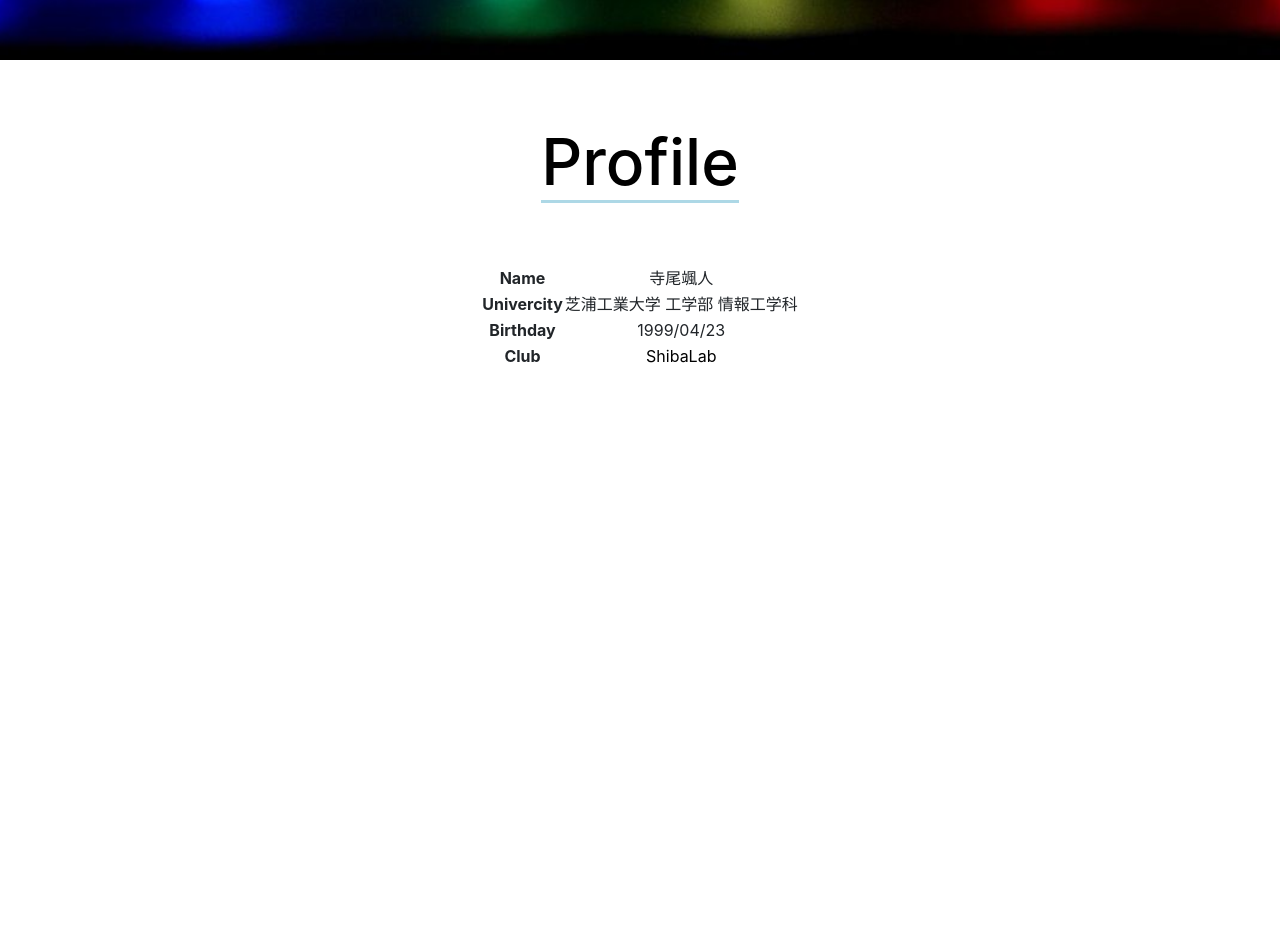
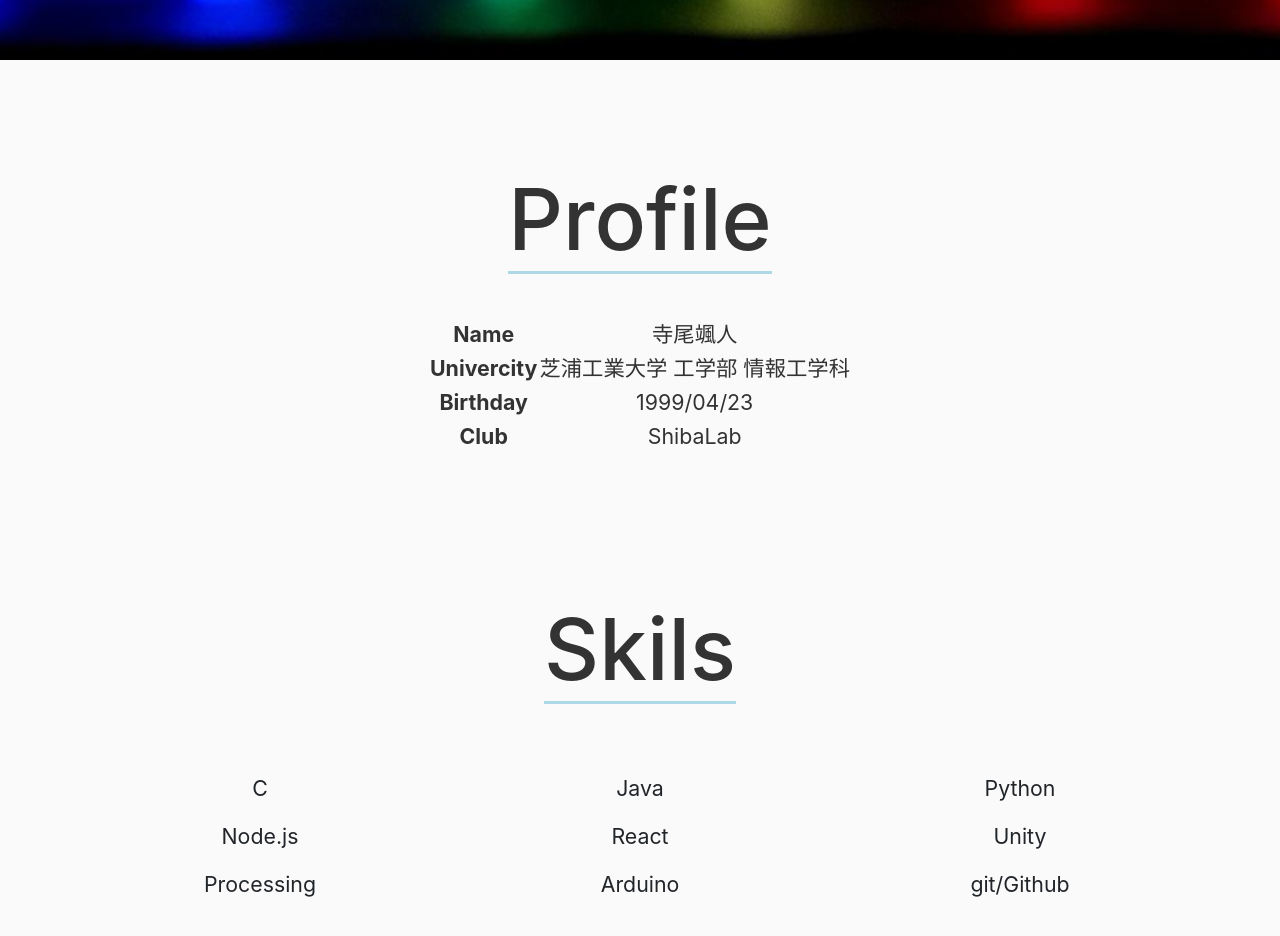
Before and after one commit to hayato423/myportfolio, a React (Create React App) app: page / in a window 1280 px wide. Shown: the part 540-1476 px from the top of the page. Before the commit the page ends 973 px from the top, so only its background shows below. Built offline with nearby package versions, Linux system fonts and the light colour scheme.

Commit message:
create Skils

```diff
--- a/src/App.css
+++ b/src/App.css
@@ -1,5 +1,5 @@
 .App {
-  text-align: center;
+  background-color: #fafafa;
 }
 
 .App-logo {
@@ -36,3 +36,10 @@
     transform: rotate(360deg);
   }
 }
+
+.Head-line {
+  font-size: 48pt;
+  color: black;
+  text-align: center;
+  margin: auto;
+}
--- a/src/App.js
+++ b/src/App.js
@@ -1,12 +1,16 @@
 import React from 'react';
+import './App.css'
+import 'bootstrap/dist/css/bootstrap.min.css'
 import Header from './componensts/Header/Header';
 import Profile from './componensts/Profile/Profile';
+import Skils from './componensts/Skils/Skils';
 
 function App() {
   return (
     <div className="App">
       <Header/>
       <Profile/>
+      <Skils/>
     </div>
   );
 }
--- a/src/componensts/Profile/Profile.css
+++ b/src/componensts/Profile/Profile.css
@@ -1,8 +1,7 @@
 .profile-title {
-  font-size: 48pt;
-  color: black;
+  font-size: 64pt;
+  color: #333333;
   text-align: center;
-  margin: auto;
 }
 
 .profile-underline {
@@ -10,22 +9,17 @@
 }
 
 .profile-table {
+  font-size: 16pt;
   text-align: center;
-  margin: auto;
-  margin-top: 5%;
-
+  color : #333333;
 }
 
 .profile-link{
-  color : black;
+  color : #333333;
 }
 .profile-link:hover{
-  color : black;
+  color : #333333;
 }
 .profile-link :visited  {
-  color : black;
+  color : #333333;
 }
-
-.profile {
-  margin : 5% 0;
-}
--- a/src/componensts/Profile/Profile.js
+++ b/src/componensts/Profile/Profile.js
@@ -3,12 +3,12 @@ import './Profile.css';
 
 const Profile = () => {
   return (
-    <div className='profile'>
+    <div className='container py-5'>
         <h1 className='profile-title'><span className='profile-underline'>Profile</span></h1>
-      <table className='profile-table'>
+        <table className='profile-table mx-auto mt-5'>
           <tbody>
             <tr>
-          <th>Name</th>
+              <th >Name</th>
               <td>寺尾颯人</td>
             </tr>
           </tbody>
--- /dev/null
+++ b/src/componensts/Skils/Skils.css
@@ -0,0 +1,29 @@
+.skils {
+  margin : 15% 0;
+}
+
+
+.skils-headline {
+  font-size: 64pt;
+  color: #333333;
+  text-align: center;
+}
+
+.skils-underline {
+  border-bottom: solid 3px lightblue;
+}
+
+.item {
+  font-size: 16pt;
+}
+
+.ul-align-center {
+  display: flex;
+  align-items: center;
+  flex-direction: column;
+}
+
+.col {
+  text-align: center;
+  font-size: 16pt;
+}
--- /dev/null
+++ b/src/componensts/Skils/Skils.js
@@ -0,0 +1,24 @@
+import React from 'react'
+import './Skils.css';
+import {Container ,Row,Col} from 'react-bootstrap';
+
+const Skils = () => {
+  const skils = ['C','Java','Python','Node.js','React','Unity','Processing','Arduino','git/Github'];
+  const listItems = skils.map((skil,i) =>
+    <Item key={i} value={skil} className='item' />
+  );
+  return (
+    <Container className='my-5 py-5'>
+      <h1 className='skils-headline'><span className='skils-underline'>Skils</span></h1>
+      <Row className='my-5 py-3'>
+        {listItems}
+      </Row>
+    </Container>
+  )
+}
+
+const Item = (props) => {
+  return  <Col md={4}  sm={6} xs={12} className='col my-2'>{props.value}</Col>;
+}
+
+export default Skils
```
Lines whose indentation alone changed are shown as unchanged.
